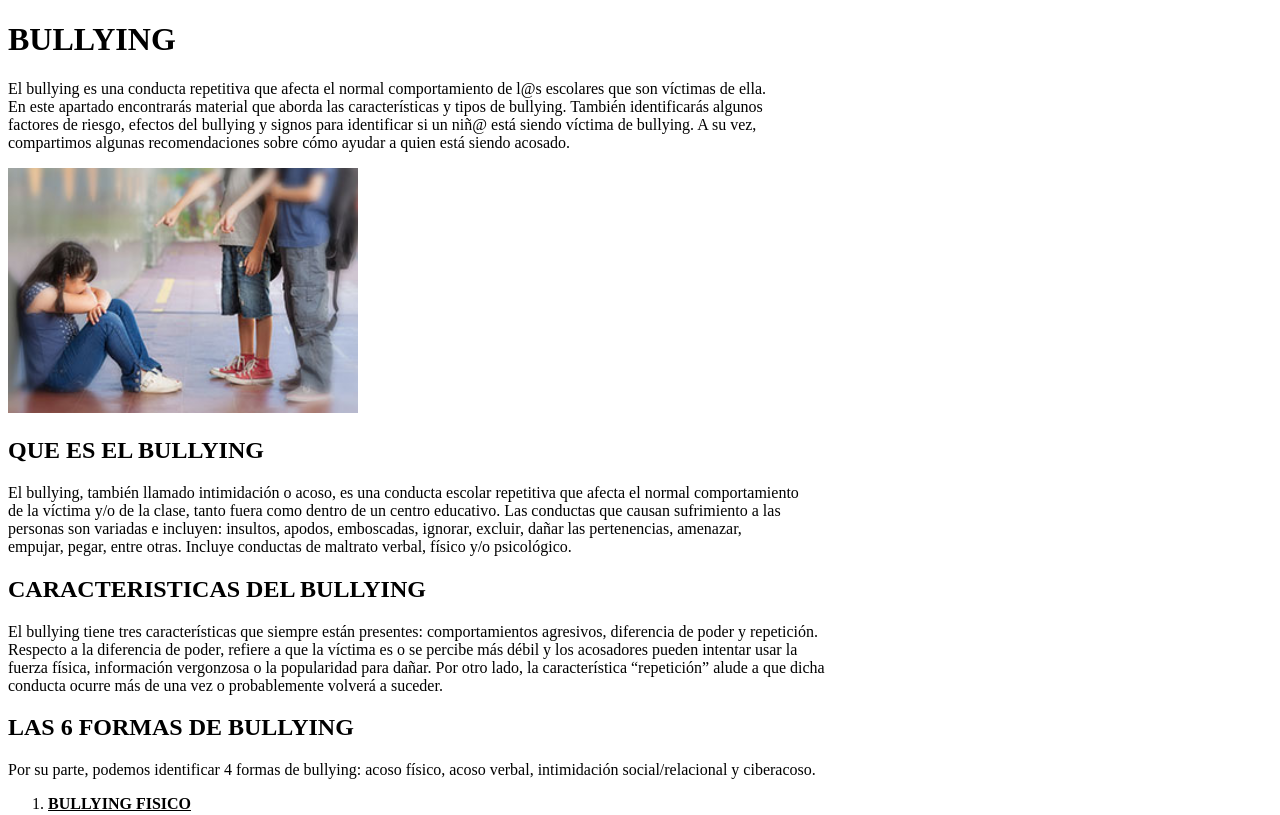
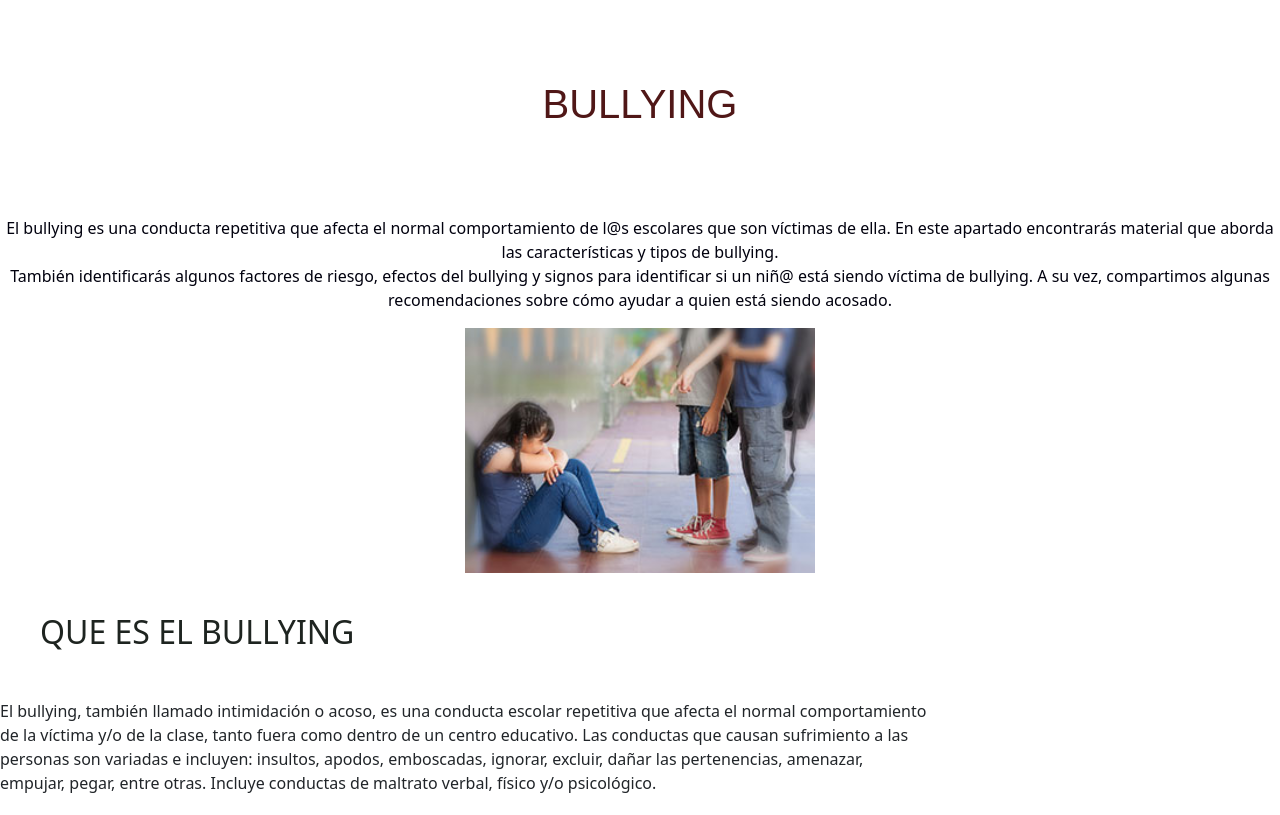
Before and after one commit to gonzalezgonzalezanderson769-sketch/BULLYING, a plain HTML site: page index.html in a window 1280 px wide. Shown: the top 815 px of the page. Drawn offline with nearby package versions, Linux system fonts and the light colour scheme.

Commit message:
Add files via upload

```diff
--- a/index.html
+++ b/index.html
@@ -4,29 +4,43 @@
 <head>
     <meta charset="UTF-8">
     <meta name="viewport" content="width=device-width, initial-scale=1.0">
-    <title>Document</title>
+    <title>bullying</title>
+    <link rel="stylesheet" href="style.css">
+    <link href="https://cdn.jsdelivr.net/npm/bootstrap@5.3.8/dist/css/bootstrap.min.css" rel="stylesheet"
+        integrity="sha384-sRIl4kxILFvY47J16cr9ZwB07vP4J8+LH7qKQnuqkuIAvNWLzeN8tE5YBujZqJLB" crossorigin="anonymous">
 </head>
 
 <body>
-    <h1>BULLYING</h1>
+    <div class="titulo_1">
+        <h1>BULLYING</h1></div>
+        <div class="texto_1">
     <p>El bullying es una conducta repetitiva que afecta el normal comportamiento de l@s escolares que son víctimas de
-        ella. <br>En este apartado encontrarás material que aborda las características y tipos de bullying. También
-        identificarás algunos <br>factores de riesgo, efectos del bullying y signos para identificar si un niñ@ está
-        siendo víctima de bullying. A su vez, <br>compartimos algunas recomendaciones sobre cómo ayudar a quien está
+        ella. En este apartado encontrarás material que aborda las características y tipos de bullying. <br> También
+        identificarás algunos factores de riesgo, efectos del bullying y signos para identificar si un niñ@ está
+        siendo víctima de bullying. A su vez, compartimos algunas recomendaciones sobre cómo ayudar a quien está
         siendo acosado.</p>
+
+    <div class="imagen_1">
         <img src="img/ts-bullying.jpg" alt="" width="350">
+     </div>
+     </div>
+
+    <div class="subtitulo_1">
         <h2>QUE ES EL BULLYING</h2>
+    </div>
     <p>El bullying, también llamado intimidación o acoso, es una conducta escolar repetitiva que afecta el normal
         comportamiento <br> de la víctima y/o de la clase, tanto fuera como dentro de un centro educativo. Las conductas
         que causan sufrimiento a las <br>personas son variadas e incluyen: insultos, apodos, emboscadas, ignorar,
         excluir, dañar las pertenencias, amenazar,<br> empujar, pegar, entre otras. Incluye conductas de maltrato
         verbal, físico y/o psicológico.</p>
+
         <h2>CARACTERISTICAS DEL BULLYING</h2>
     <p>El bullying tiene tres características que siempre están presentes: comportamientos agresivos, diferencia de
         poder y repetición. <br> Respecto a la diferencia de poder, refiere a que la víctima es o se percibe más débil y
         los acosadores pueden intentar usar la <br>fuerza física, información vergonzosa o la popularidad para dañar.
         Por otro lado, la característica “repetición” alude a que dicha <br> conducta ocurre más de una vez o
         probablemente volverá a suceder.</p>
+
         <h2>LAS 6 FORMAS DE BULLYING</h2>
     <p>Por su parte, podemos identificar 4 formas de bullying: acoso físico, acoso verbal, intimidación
         social/relacional y ciberacoso. </p>
@@ -123,6 +137,7 @@
         violenta del acosador o pensar que a nadie le importa. Aún así, existen ciertos <br>signos que podrían dar
         cuenta de
         un problema de acoso escolar.
+
         <h2>Signos para estar alertas</h2>
     <p>Algunos de estos son:</p>
     <ul>
@@ -154,6 +169,7 @@
         es incorrecto y que perjudica a otros. Asimismo, se debe concientizar a todos los estudiantes que el acoso
         <br>escolar es un tema serio que no será tolerado.
     </p>
+
     <h2>Prevención</h2>
     <p>La prevención del harassment o acoso escolar es fundamental para minimizar y reducir sus efectos cuanto antes.
         Dado que las causas que motivan <br>el bullying son muy diferentes hay que buscar soluciones al problema
@@ -163,12 +179,14 @@
         <br>
         Las estrategias tienen que ir enfocadas a:
     </p>
+
     <h3>Reducir la incidencia</h3>
     <p>Los profesores y los padres o tutores de los adolescentes tienen que llevar a cabo medidas que impidan la
         aparición de nuevos casos de bullying. <br>Para conseguirlo deben identificar los factores de riesgo que los
         generan
         y actuar sobre ellos. Pueden realizar acciones como campañas de <br>sensibilización sobre el maltrato infantil,
         talleres formativos para explicar a los padres los modelos educativos adecuados, etc.</p>
+
         <h3>Reducir los casos</h3>
     <p>Llevar a cabo actuaciones que dificulten que el maltrato se siga produciendo y que el adolescente tenga mayores
         problemas. En este sentido, es <br>necesario que exista una relación de comunicación fluida entre las familias y
@@ -185,6 +203,11 @@
     </p>
     <img src="img/nadie-escapa-al-bullying.jpg" alt="" width="400">
 
+
+    <script src="https://cdn.jsdelivr.net/npm/bootstrap@5.3.8/dist/js/bootstrap.bundle.min.js"
+        integrity="sha384-FKyoEForCGlyvwx9Hj09JcYn3nv7wiPVlz7YYwJrWVcXK/BmnVDxM+D2scQbITxI"
+        crossorigin="anonymous"></script>
+
 </body>
 
 </html>
--- /dev/null
+++ b/style.css
@@ -0,0 +1,37 @@
+body{
+    background-image: url();
+    background-repeat: no-repeat;
+
+}
+
+.titulo_1{
+    margin: 40px;
+    padding: 40px;
+    text-align: center;
+    color: rgb(80, 23, 23);
+    font-size: 20px;
+    font-family: Arial, Helvetica, sans-serif;
+
+}
+.subtitulo_1{
+margin: 20px;
+padding: 20px;
+color: rgb(30, 36, 32);
+font-size: 40px;
+
+}
+
+.texto_1{
+
+   text-align: center;
+    color: rgb(1, 1, 14);
+    height: 30%;
+
+}
+.imagen_1{
+    background-position: center;
+
+
+
+
+}
```
Also changed, not shown: img/fondo.jpg (added). Lines whose indentation alone changed are shown as unchanged.
